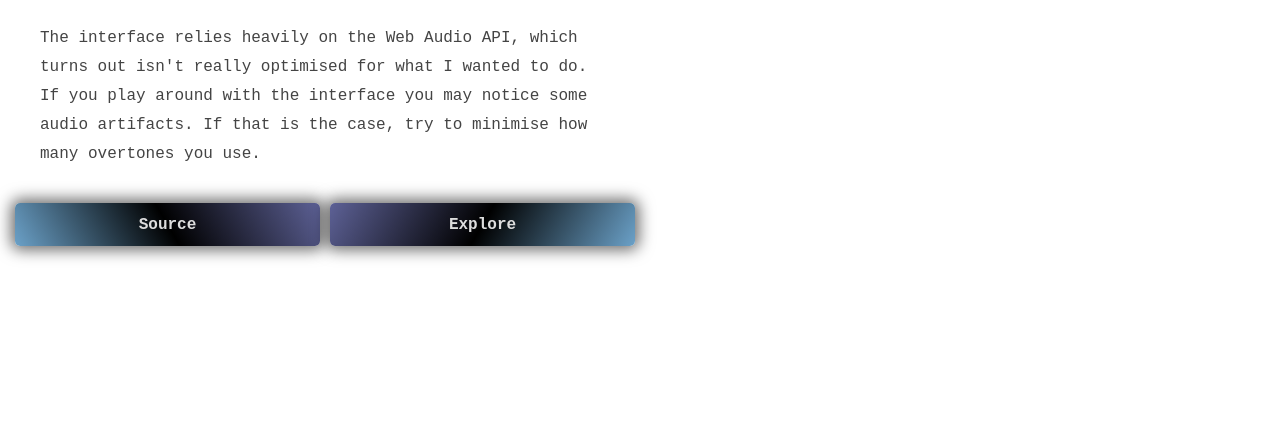
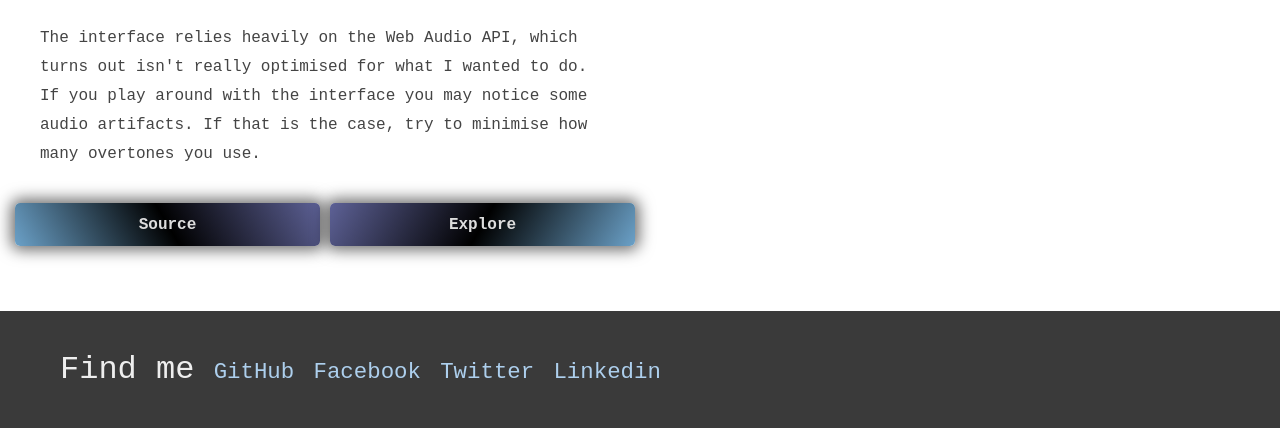
Before and after one commit to Kalior/static-website, a plain HTML site: page index.html in a window 1280 px wide. Shown: the part 1919-2347 px from the top of the page. Before the commit the page ends 2200 px from the top, so only its background shows below. Drawn offline with nearby package versions, Linux system fonts and the light colour scheme; a web font is replaced by a local one.

Commit message:
Add footer

```diff
--- /dev/null
+++ b/css/footer.css
@@ -0,0 +1,29 @@
+.footer {
+  background-color: #3a3a3a;
+  color: #eee;
+  display: flex;
+  align-items: center;
+
+  padding: 40px 60px;
+  margin-top: 30px;
+}
+
+.socials {
+  font-size: 2em;
+  font-weight: 500;
+}
+
+.socials a {
+  font-size: 0.7em;
+  color: #adcfed;
+  text-decoration: none;
+}
+
+.socials a:visited {
+  color: #adcfed;
+  text-decoration: none;
+}
+
+.socials a:hover {
+  color: #9fa1eb;
+}
--- a/css/styles.css
+++ b/css/styles.css
@@ -3,6 +3,7 @@
 @import url(project.css);
 @import url(header.css);
 @import url(photography.css);
+@import url(footer.css);
 
 .container {
   display: flex;
--- a/index.html
+++ b/index.html
@@ -79,6 +79,16 @@
         </div>
 
       </div>
+
+      <div class="footer">
+        <div class="socials">
+          Find me
+          <a href="https://Github.com/kalior">GitHub</a>
+          <a href="https://facebook.com/internetjoel">Facebook</a>
+          <a href="https://twitter.com/ethernetjoel">Twitter</a>
+          <a href="https://www.linkedin.com/in/joel-gustafsson-b47312131/">Linkedin</a>
+        </div>
+      </div>
     </div>
     <script src="js/jquery-3.2.1.min.js"></script>
     <script src="js/application.js"></script>
```
